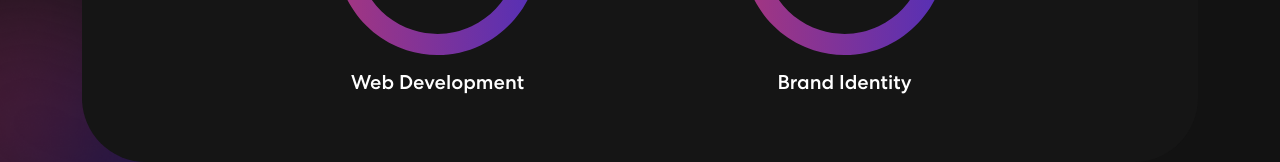
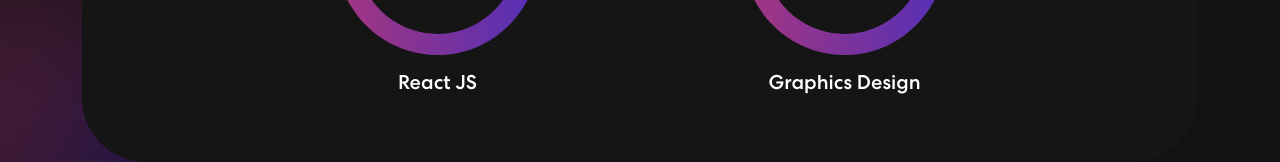
Before and after one commit to ihirwepatrick/portfoliov2, a React (Create React App) app: page / in a window 1280 px wide. Shown: the part 1112-1274 px from the top of the page. Built offline with nearby package versions, Linux system fonts and the light colour scheme.

Commit message:
changed the skills carousel

```diff
--- a/src/components/Skills.js
+++ b/src/components/Skills.js
@@ -48,11 +48,11 @@
               >
                 <div className="item">
                   <img src={meter1} alt="Image" />
-                  <h5>Web Development</h5>
+                  <h5>React JS</h5>
                 </div>
                 <div className="item">
                   <img src={meter2} alt="Image" />
-                  <h5>Brand Identity</h5>
+                  <h5>Graphics Design</h5>
                 </div>
                 <div className="item">
                   <img src={meter3} alt="Image" />
@@ -60,7 +60,11 @@
                 </div>
                 <div className="item">
                   <img src={meter1} alt="Image" />
-                  <h5>Web Development</h5>
+                  <h5>Node JS</h5>
+                </div>
+                <div className="item">
+                  <img src={meter3} alt="Image" />
+                  <h5>Unreal Engine 5, C++</h5>
                 </div>
               </Carousel>
             </div>
```
